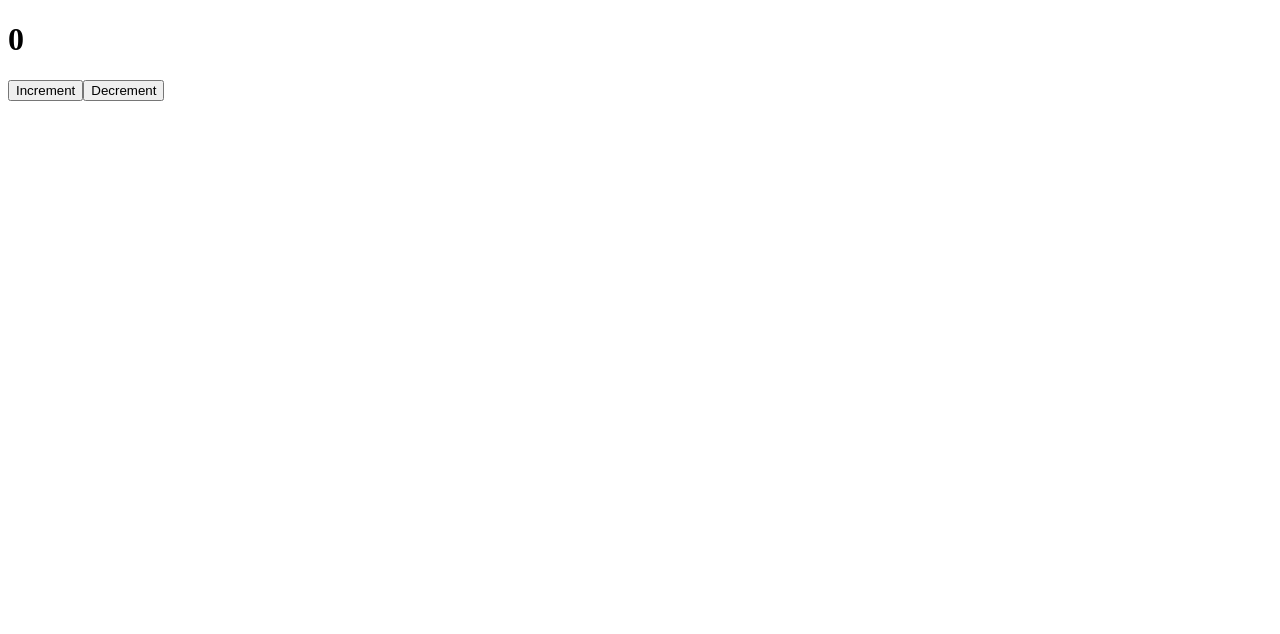
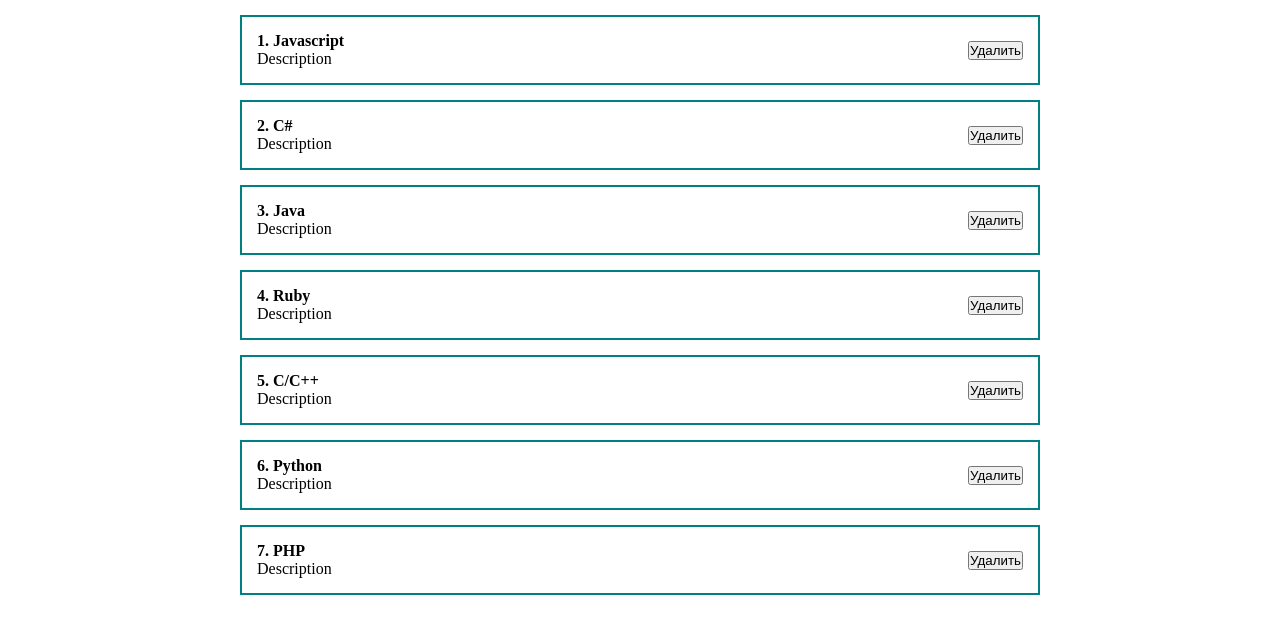
Before and after one commit to 734maboy/react-fundamental-practice, a React (Create React App) app: page / in a window 1280 px wide. Shown: the top 634 px of the page. Built offline with nearby package versions, Linux system fonts and the light colour scheme.

Commit message:
create-post-item-component
Work with some styles and props object in component

```diff
--- a/src/App.js
+++ b/src/App.js
@@ -1,12 +1,32 @@
 import React, { useState } from 'react'
-import Counter from './components/Counter'
-import ClassCounter from './components/ClassCounter'
+import './styles/app.css'
+import PostItem from './components/PostItem'
 
 function App() {
 
   return (
     <div className="App">
-      <ClassCounter/>
+      <PostItem
+        post={{ id: 1, title: 'Javascript', body: 'Description' }}
+      />
+      <PostItem
+        post={{ id: 2, title: 'С#', body: 'Description' }}
+      />
+      <PostItem
+        post={{ id: 3, title: 'Java', body: 'Description' }}
+      />
+      <PostItem
+        post={{ id: 4, title: 'Ruby', body: 'Description' }}
+      />
+      <PostItem
+        post={{ id: 5, title: 'C/C++', body: 'Description' }}
+      />
+      <PostItem
+        post={{ id: 6, title: 'Python', body: 'Description' }}
+      />
+      <PostItem
+        post={{ id: 7, title: 'PHP', body: 'Description' }}
+      />
     </div>
   );
 }
--- /dev/null
+++ b/src/components/PostItem.jsx
@@ -0,0 +1,19 @@
+import React from 'react'
+
+const PostItem = (props) => {
+  return (
+    <div className="post">
+      <div className="post__content">
+        <strong>{props.post.id}. {props.post.title}</strong>
+        <div>
+          {props.post.body}
+        </div>
+      </div>
+      <div className="post__btns">
+        <button> Удалить </button>
+      </div>
+    </div>
+  )
+}
+
+export default PostItem
--- /dev/null
+++ b/src/styles/app.css
@@ -0,0 +1,23 @@
+* {
+    margin: 0;
+    padding: 0;
+    box-sizing: border-box;
+}
+
+#root {
+    display: flex;
+    justify-content: center;
+}
+
+.App {
+    width: 800px;
+}
+
+.post {
+    display: flex;
+    padding: 15px;
+    border: 2px solid teal;
+    margin-top: 15px;
+    justify-content: space-between;
+    align-items: center;
+}
```
